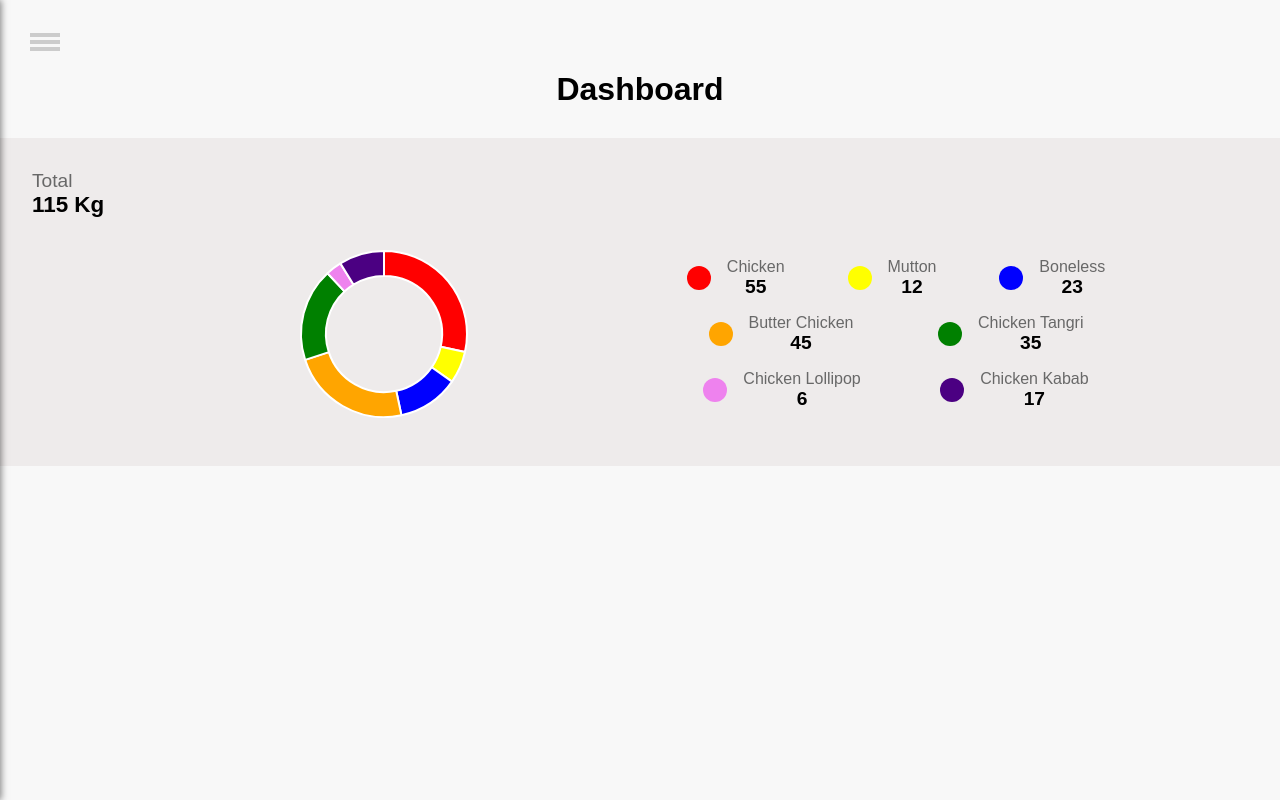
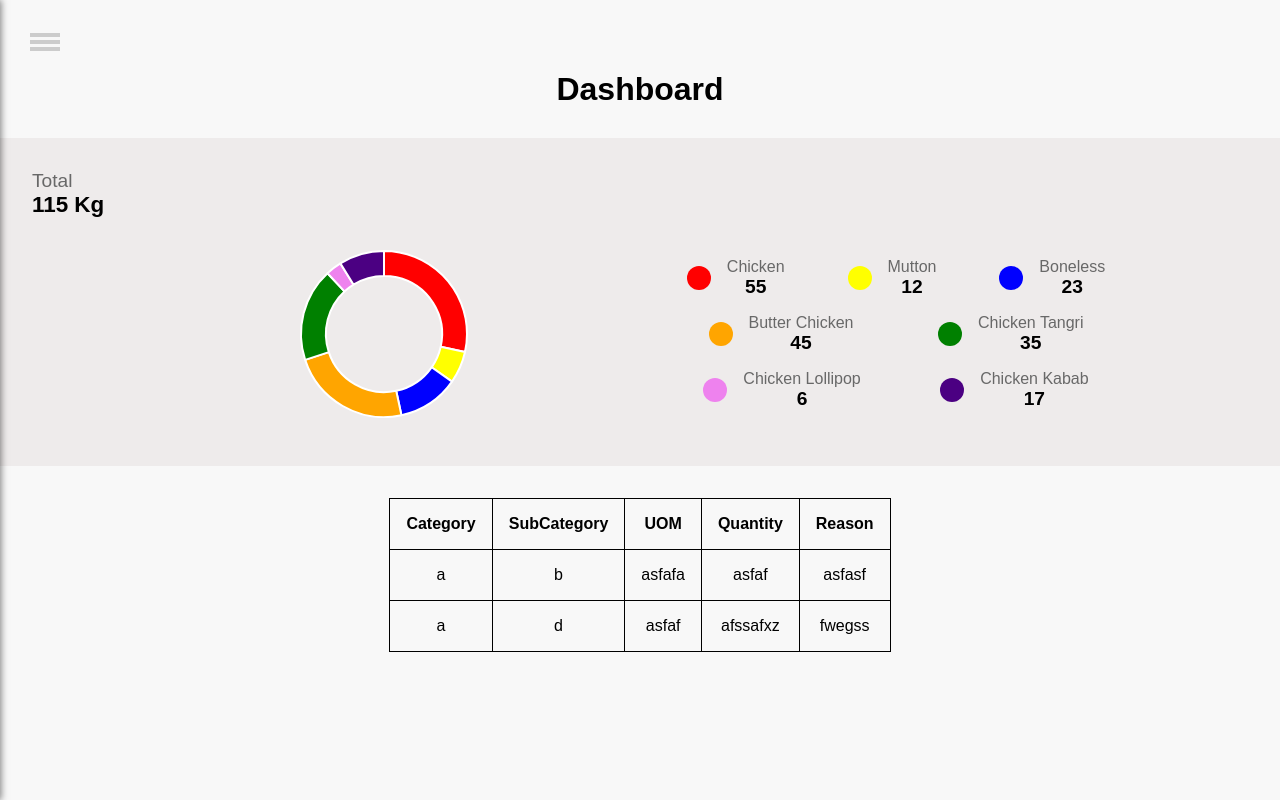
Before and after one commit to aashishpeepra/Food-Chain-Management-Lite, a React (Create React App) app: page /dashboard in a window 1280 px wide. Built offline with nearby package versions, Linux system fonts and the light colour scheme; no server answers.

Commit message:
Added Table

```diff
--- /dev/null
+++ b/src/Components/TableRender/TableRender.css
@@ -0,0 +1,14 @@
+.table__container {
+  padding: 2rem;
+  display: flex;
+  justify-content: center;
+  align-items: center;
+}
+
+table,
+th,
+td {
+  border: 1px solid black;
+  border-collapse: collapse;
+  padding: 1rem;
+}
--- /dev/null
+++ b/src/Components/TableRender/TableRender.js
@@ -0,0 +1,33 @@
+import React from "react";
+import "./TableRender.css";
+
+class TableRender extends React.Component {
+  render() {
+    return (
+      <div className="table__container">
+        <table>
+          <thead>
+            <tr>
+              {this.props.data.headings.map((each) => {
+                return <th>{each}</th>;
+              })}
+            </tr>
+          </thead>
+          <tbody>
+            {this.props.data.data.map((each) => {
+              return (
+                <tr>
+                  {Object.keys(each).map((per) => {
+                    return <td>{each[per]}</td>;
+                  })}
+                </tr>
+              );
+            })}
+          </tbody>
+        </table>
+      </div>
+    );
+  }
+}
+
+export default TableRender;
--- a/src/Containers/Dashboard/Dashboard.js
+++ b/src/Containers/Dashboard/Dashboard.js
@@ -1,5 +1,6 @@
 import React from "react";
 import PieChart from "../../Components/Chart/Chart";
+import TableRender from "../../Components/TableRender/TableRender";
 import "./Dashboard.css";
 
 class Dashboard extends React.Component {
@@ -13,6 +14,25 @@ class Dashboard extends React.Component {
       { name: "Chicken Lollipop", colour: "Violet", value: 6 },
       { name: "Chicken Kabab", colour: "Indigo", value: 17 },
     ],
+    tableData: {
+      headings: ["Category", "SubCategory", "UOM", "Quantity", "Reason"],
+      data: [
+        {
+          category: "a",
+          subCategory: "b",
+          UOM: "asfafa",
+          quantity: "asfaf",
+          reason: "asfasf",
+        },
+        {
+          category: "a",
+          subCategory: "d",
+          UOM: "asfaf",
+          quantity: "afssafxz",
+          reason: "fwegss",
+        },
+      ],
+    },
   };
   render() {
     return (
@@ -50,6 +70,7 @@ class Dashboard extends React.Component {
             </div>
           </div>
         </div>
+        <TableRender data={this.state.tableData}/>
       </main>
     );
   }
```
